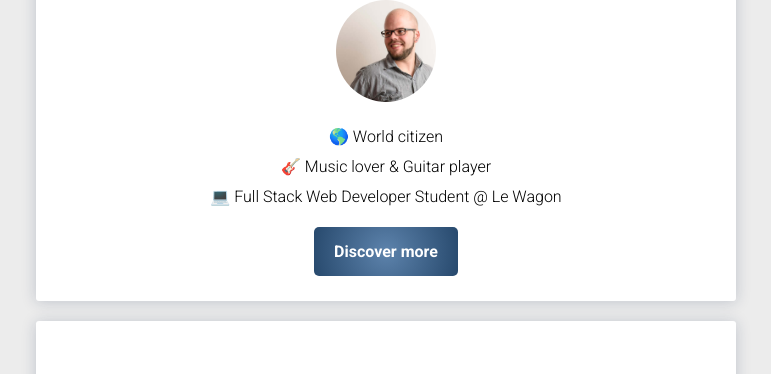
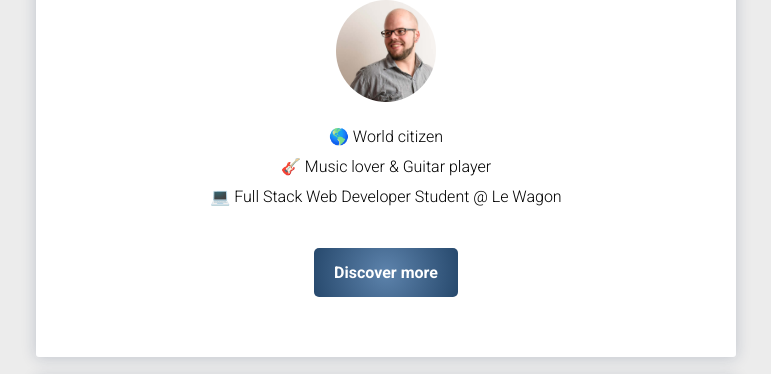
Before and after one commit to dibanezbal/profile, a plain HTML site: page index.html in a window 1280 px wide. Shown: the part 141-515 px from the top of the page, without its empty margins (254-1025 px from the left). Drawn offline with Linux system fonts and the light colour scheme.

Commit message:
style modified. changes in the button and container with

```diff
--- a/style.css
+++ b/style.css
@@ -41,7 +41,6 @@ img {
 }
 
 p {
-  margin-bottom: 30px;
   font-weight: 300;
   line-height: 30px;
 }
@@ -54,6 +53,8 @@ p {
   text-decoration: none;
   border-radius: 5px;
   font-weight: 700;
+  margin: 20px;
+  display: inline-block;
 }
 
 .btn:hover {
```
